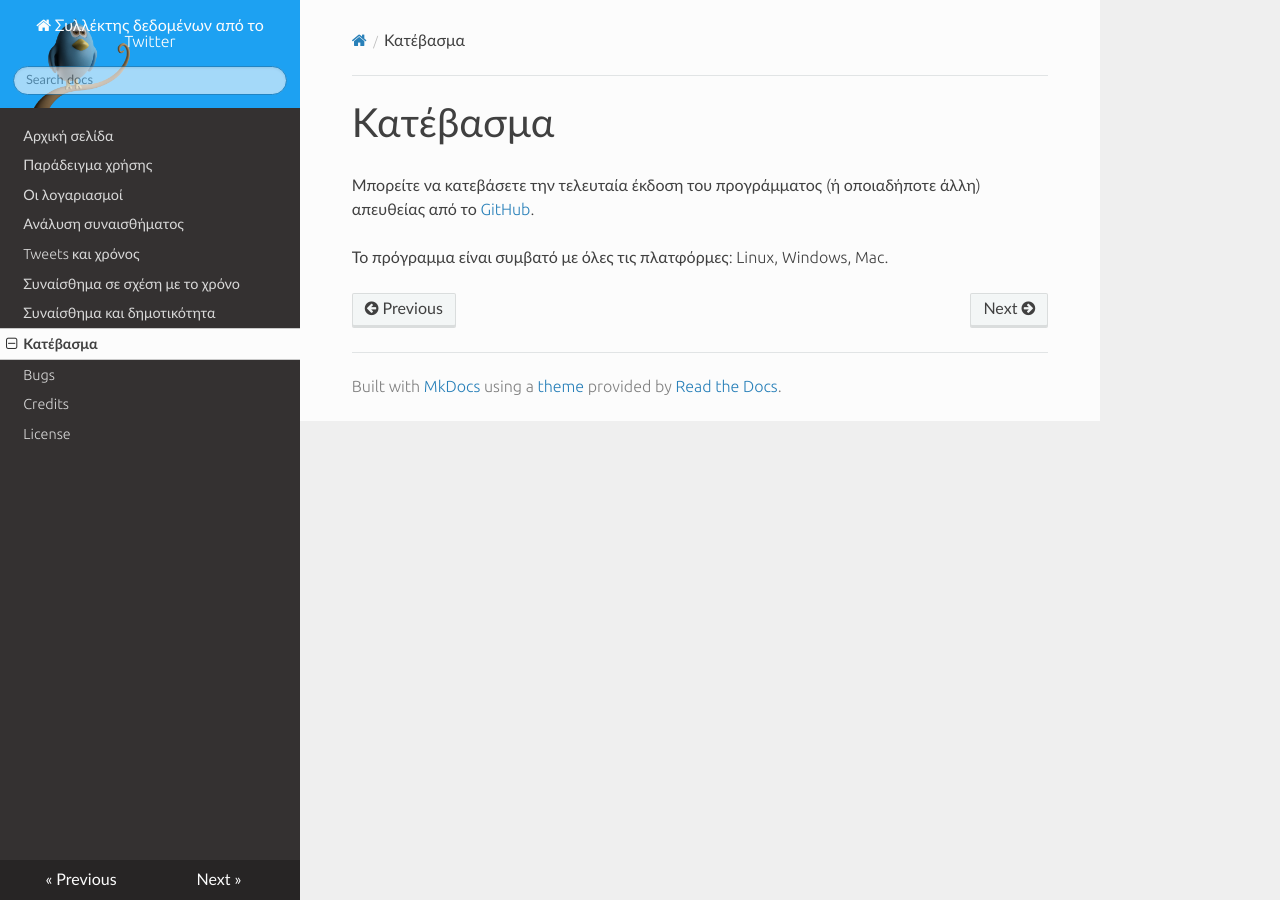
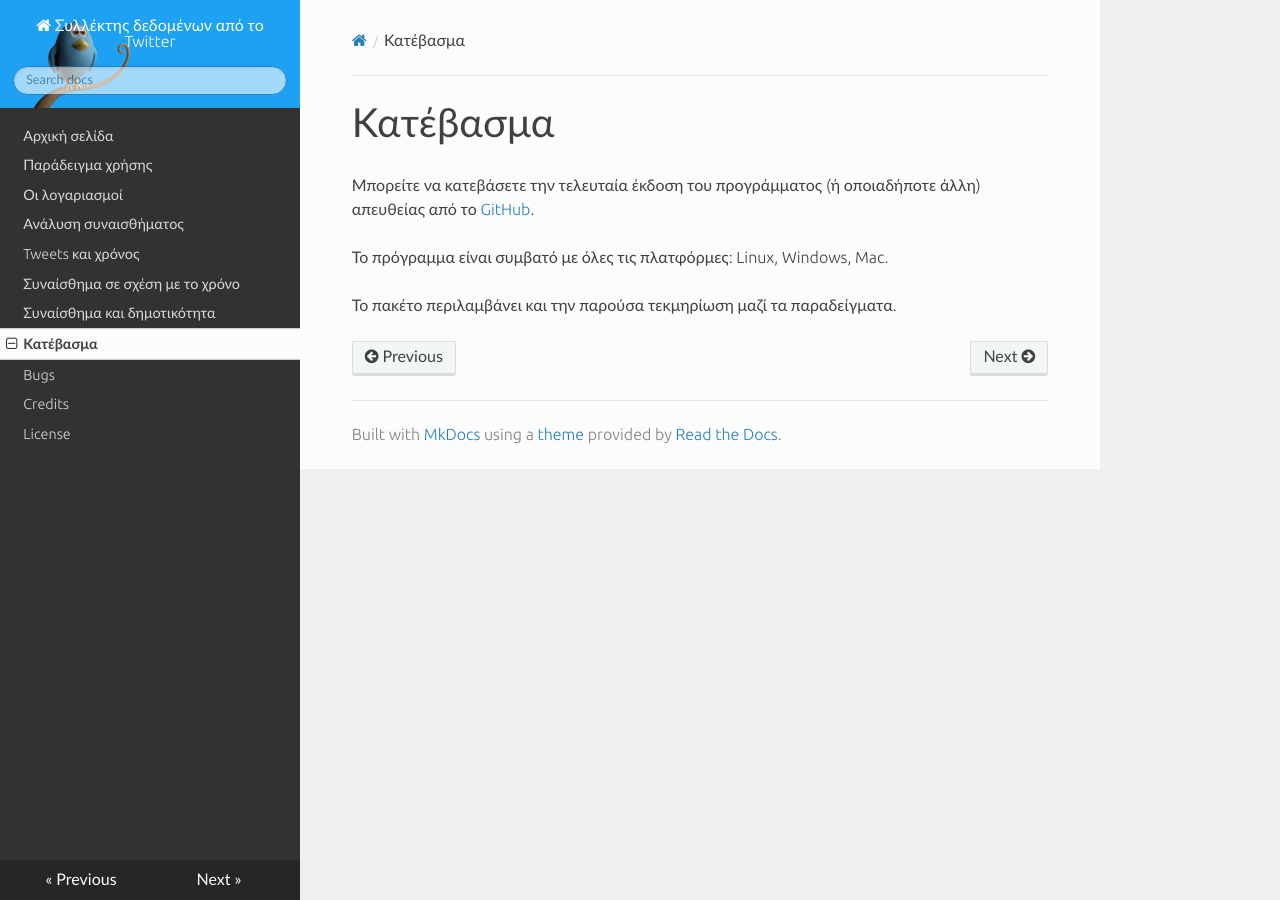
Before and after one commit to Protonotarios/get-tweets, an MkDocs documentation site: the page built from docs/download.md, in a window 1280 px wide. Built offline with MkDocs 1.6.1, drawn with Linux system fonts in a browser that asks for light colours; nearby versions of some CDN libraries; old or Windows-style settings are respelled for this version of MkDocs.

Commit message:
επιμέλεια

```diff
--- a/docs/download.md
+++ b/docs/download.md
@@ -4,3 +4,5 @@
 απευθείας από το [GitHub](https://github.com/Protonotarios/get-tweets/releases).
 
 Το πρόγραμμα είναι συμβατό με όλες τις πλατφόρμες: Linux, Windows, Mac.
+
+Το πακέτο περιλαμβάνει και την παρούσα τεκμηρίωση μαζί τα παραδείγματα.
```
